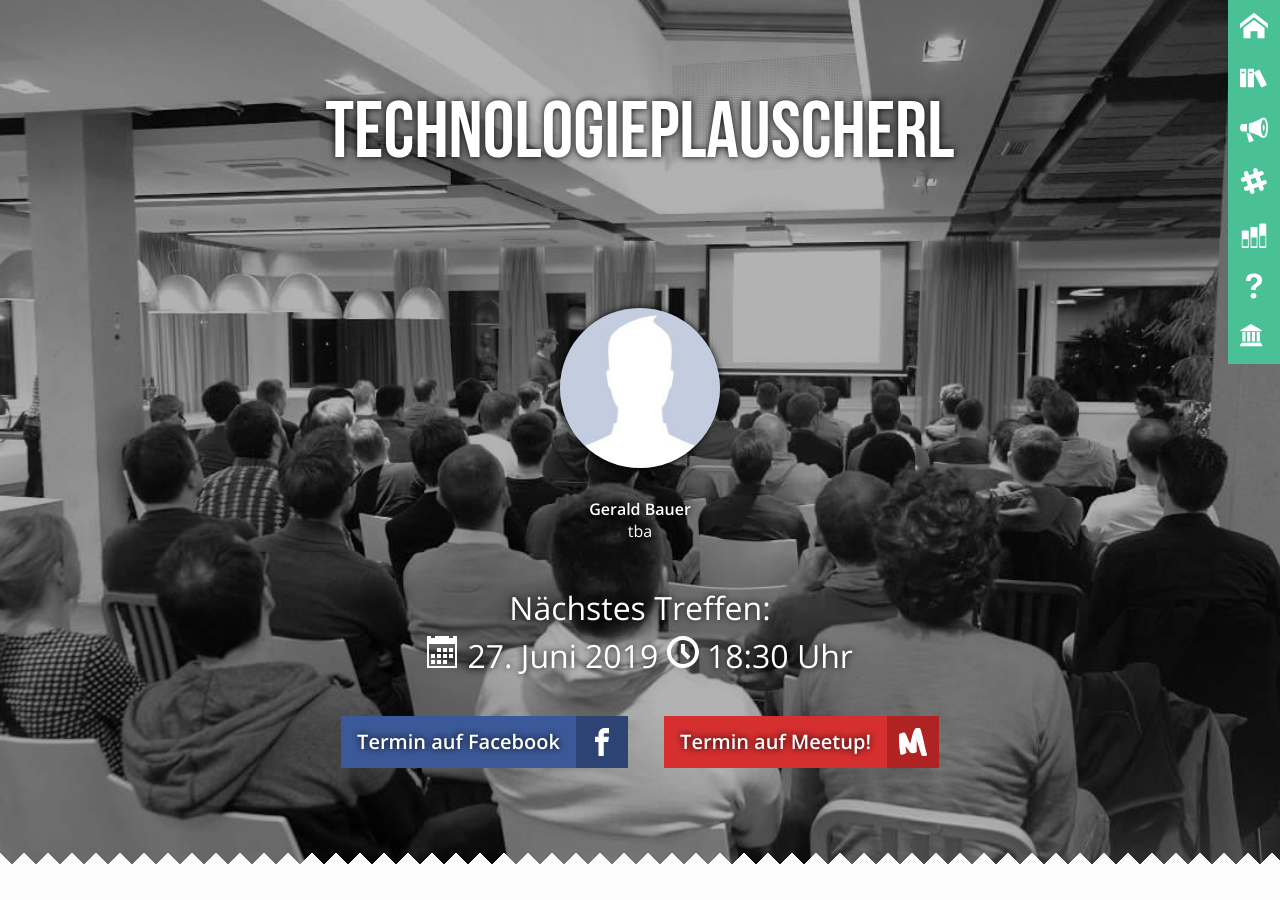
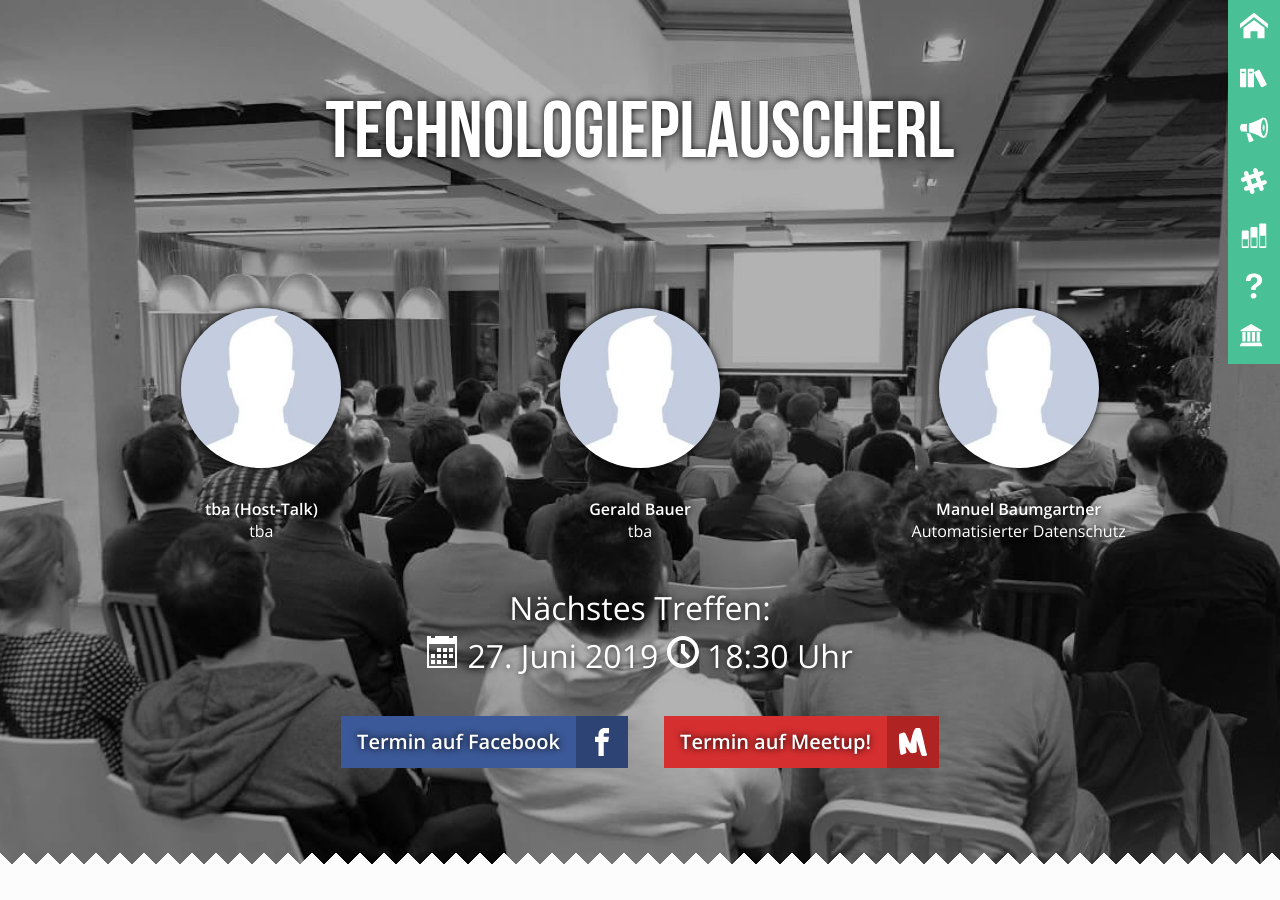
Before and after one commit to mericanAncer127/plauscherl, a Jekyll site: the page built from index.html, in a window 1280 px wide and 900 px high. Built offline with Jekyll 4.4.1, drawn with Linux system fonts in a browser that asks for light colours.

Commit message:
Update 68.html

```diff
--- a/_plauscherl/68.html
+++ b/_plauscherl/68.html
@@ -22,7 +22,15 @@ location:
 sponsor: <a href="https://www.r-software.at">Raiffeisen Software</a>
 speakers:
 -
+  name: "tba (Host-Talk)"
+  talk: "tba"
+  img: /img/speaker_male_no_img.jpg
+-
   name: "Gerald Bauer"
   talk: "tba"
   img: /img/speaker_male_no_img.jpg
+-
+  name: "Manuel Baumgartner"
+  talk: "Automatisierter Datenschutz"
+  img: /img/speaker_male_no_img.jpg
 ---
```
